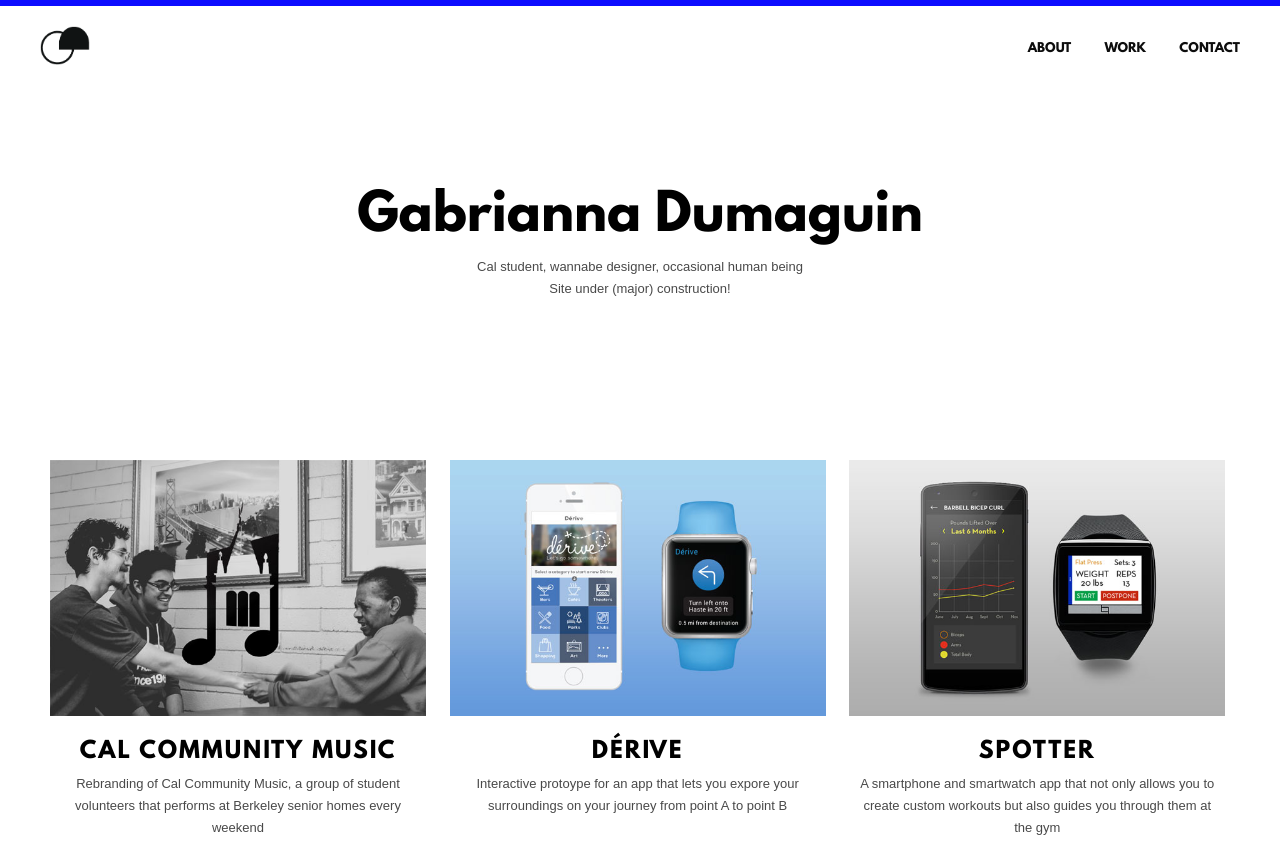
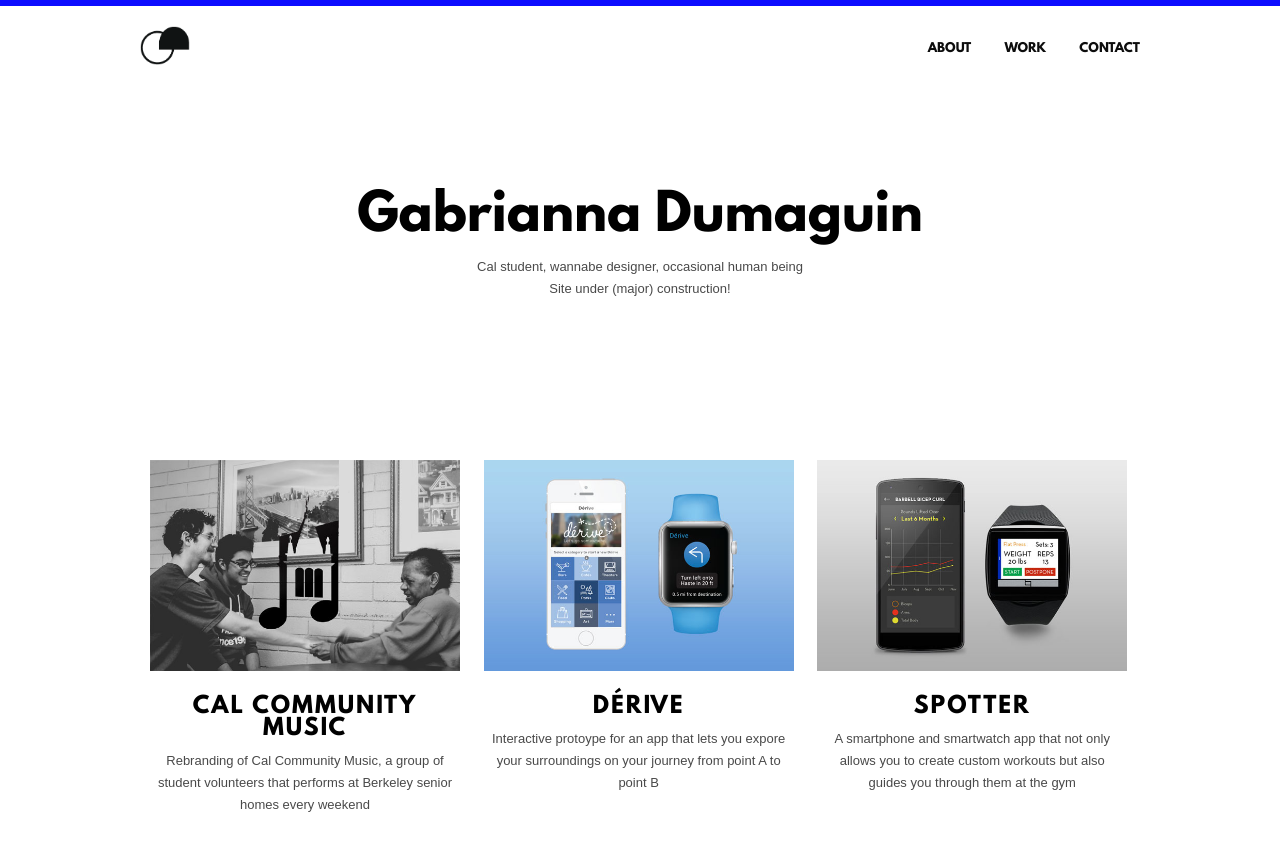
Before and after one commit to gabriannad/gabriannad.github.io, a plain HTML site: page index.html in a window 1280 px wide. Shown: the top 848 px of the page. Drawn offline with Linux system fonts and the light colour scheme.

Commit message:
Narrower container width

```diff
--- a/css/style.css
+++ b/css/style.css
@@ -32,7 +32,7 @@ nav {
 }
 
 nav #container {
-	max-width: 1200px;
+	max-width: 1000px;
 	margin: 0 auto;
 	padding: 20px 25px;
 }
@@ -65,7 +65,7 @@ nav ul > li:first-child {
 }
 
 main {
-	max-width: 1200px;
+	max-width: 1000px;
 	margin: 100px auto;
 }
 
```
